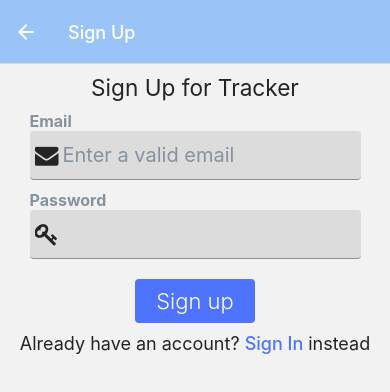
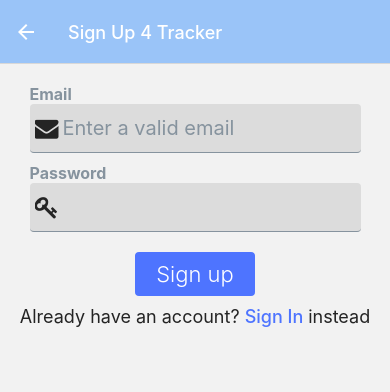
Before and after one commit to Know-Thyself/tracker, a React Native app in the folder client/: screen / in a window 390 px wide. Shown: the top 392 px of the page. Built offline with nearby package versions, Linux system fonts and the light colour scheme.

Commit message:
react native env conf and hiding header back nav

```diff
--- a/client/babel.config.js
+++ b/client/babel.config.js
@@ -2,5 +2,15 @@ module.exports = function(api) {
   api.cache(true);
   return {
     presets: ['babel-preset-expo'],
-  };
+    plugins: [
+      [
+        'module:react-native-dotenv',
+        {
+          envName: 'APP_ENV',
+          moduleName: '@env',
+          path: '.env',
+        },
+      ],
+    ],
+  }
 };
--- a/client/package.json
+++ b/client/package.json
@@ -19,6 +19,7 @@
     "expo-status-bar": "~1.4.4",
     "react": "18.2.0",
     "react-native": "0.71.7",
+    "react-native-dotenv": "^3.4.8",
     "react-native-elements": "^3.4.3",
     "react-native-form-component": "^2.6.10",
     "react-native-safe-area-context": "4.5.0",
--- /dev/null
+++ b/client/src/api/tracker.js
@@ -0,0 +1,6 @@
+import axios from 'axios'
+import { BASE_URL } from '@env'
+
+export default axios.create({
+  baseURL: BASE_URL,
+})
--- a/client/src/navigation/StackNavigator.js
+++ b/client/src/navigation/StackNavigator.js
@@ -8,6 +8,8 @@ import { getFocusedRouteNameFromRoute } from '@react-navigation/native'
 const Stack = createNativeStackNavigator()
 
 const screenOptionStyle = {
+  // headerShown: false,
+  headerBackVisible: false,
   headerStyle: {
     backgroundColor: '#9AC4F8',
   },
@@ -35,7 +37,11 @@ const StackNavigator = () => {
   return (
     <Stack.Navigator screenOptions={screenOptionStyle}>
       <Stack.Screen name='Auto Sign In' component={ResolveAuthScreen} />
-      <Stack.Screen name='Sign Up' component={SignupScreen} />
+      <Stack.Screen
+        name='Sign Up'
+        component={SignupScreen}
+        options={{ title: 'Sign Up 4 Tracker' }}
+      />
       <Stack.Screen name='Sign In' component={SigninScreen} />
       <Stack.Screen
         name='Tracks List'
--- a/client/src/screens/SignupScreen.js
+++ b/client/src/screens/SignupScreen.js
@@ -16,9 +16,6 @@ const SignupScreen = ({ navigation }) => {
   }, [navigation])
   return (
     <View style={styles.formContainer}>
-      <Text style={styles.header} h4>
-        Sign Up for Tracker
-      </Text>
       <Input
         label='Email'
         value={email}
@@ -28,7 +25,7 @@ const SignupScreen = ({ navigation }) => {
         placeholder='Enter a valid email'
         inputContainerStyle={styles.inputStyle}
         inputStyle={styles.inputTextStyle}
-        errorStyle={{ color: 'red' }}
+        errorStyle={{ color: 'red', fontSize: 16 }}
         errorMessage={state.emailErrorMessage}
         leftIcon={{ type: 'font-awesome', name: 'envelope' }}
       />
@@ -42,7 +39,7 @@ const SignupScreen = ({ navigation }) => {
         inputStyle={styles.inputTextStyle}
         leftIcon={{ type: 'font-awesome', name: 'key' }}
         secureTextEntry={true}
-        errorStyle={{ color: 'red' }}
+        errorStyle={{ color: 'red', fontSize: 16 }}
         errorMessage={state.passwordErrorMessage}
       />
       {state.errorMessage && (
@@ -89,6 +86,7 @@ const styles = StyleSheet.create({
   formContainer: {
     width: '90%',
     alignSelf: 'center',
+    marginTop: 20,
     // gap: 5,
   },
   header: {
```
Also changed, not shown: 2 other files (tests, documents, lock files or other folders).
